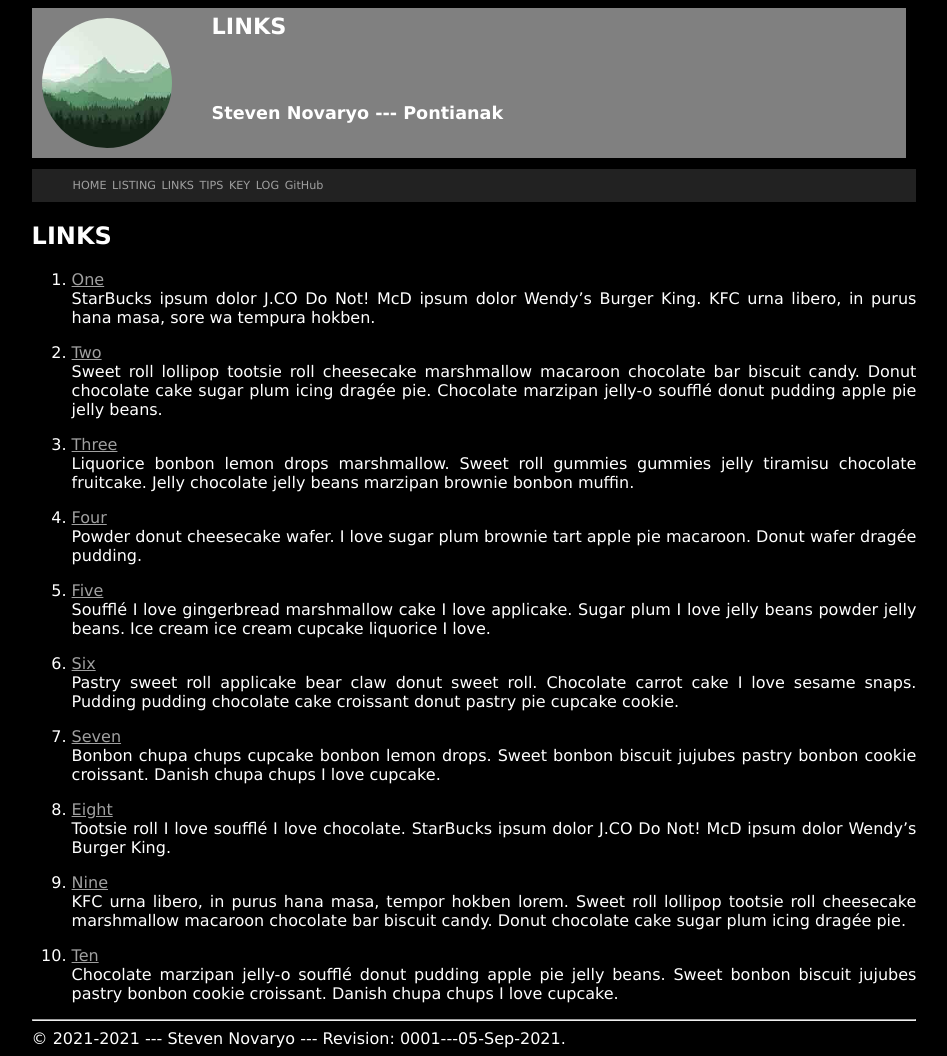
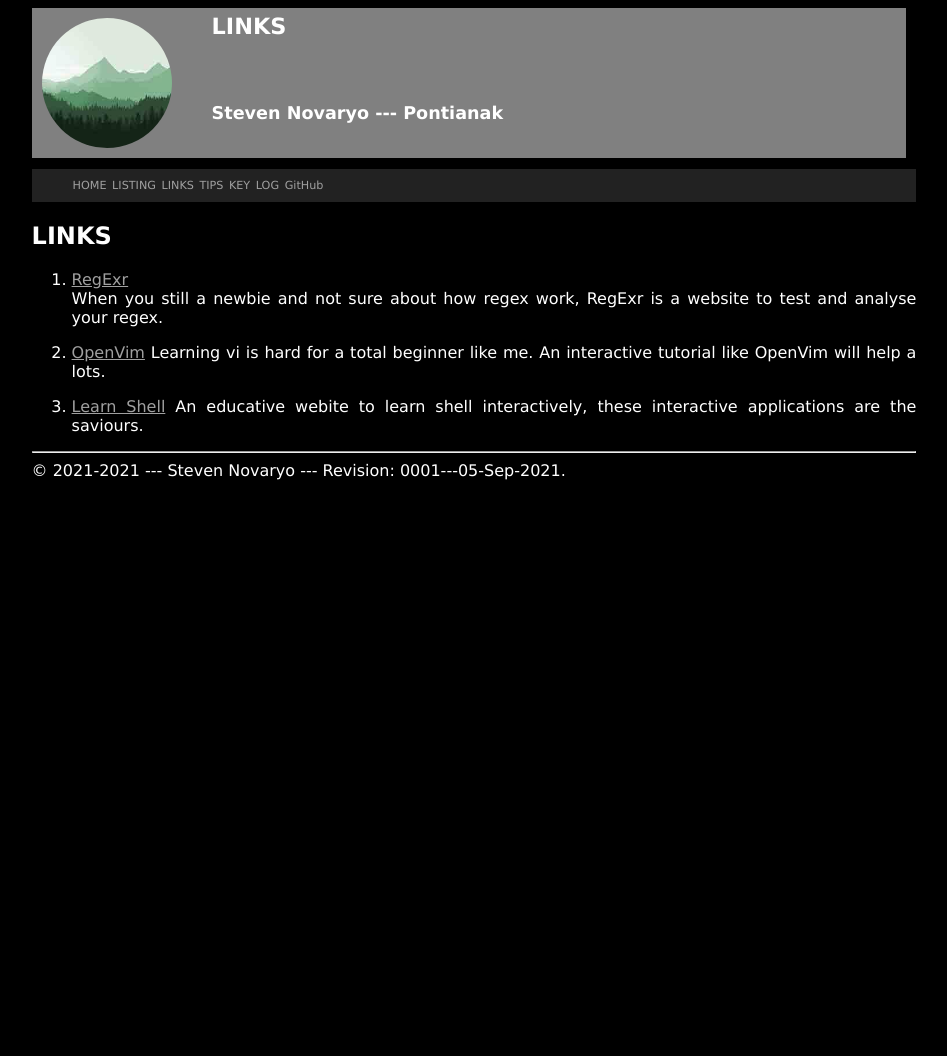
Before and after one commit to stevennovaryo/os212, a Jekyll site: the page built from links.md, in a window 1280 px wide. Shown: the whole page, without its empty margins (166-1113 px from the left). Built offline with Jekyll 4.4.1, drawn with Linux system fonts in a browser that asks for light colours; our own code applies the rules of GitHub Pages for plain Markdown files; after the commit the page ends 900 px from its top, so only the background shows below that.

Commit message:
[W01] add links

```diff
--- a/links.md
+++ b/links.md
@@ -5,52 +5,11 @@ permalink: /LINKS/
 
 # LINKS
 
-1. [One](https://en.wikipedia.org/wiki/1)<br>
-StarBucks ipsum dolor J.CO Do Not!
-McD ipsum dolor Wendy's Burger King.
-KFC urna libero, in purus hana masa, sore wa tempura hokben.
+1. [RegExr](https://regexr.com/)<br>
+When you still a newbie and not sure about how regex work, RegExr is a website to test and analyse your regex.
 
-2. [Two](https://en.wikipedia.org/wiki/2)<br>
-Sweet roll lollipop tootsie roll cheesecake marshmallow macaroon chocolate bar biscuit candy.
-Donut chocolate cake sugar plum icing dragée pie.
-Chocolate marzipan jelly-o soufflé donut pudding apple pie jelly beans.
+2. [OpenVim](https://www.openvim.com/tutorial.html)
+Learning vi is hard for a total beginner like me. An interactive tutorial like OpenVim will help a lots.
 
-3. [Three](https://en.wikipedia.org/wiki/3)<br>
-Liquorice bonbon lemon drops marshmallow.
-Sweet roll gummies gummies jelly tiramisu chocolate fruitcake.
-Jelly chocolate jelly beans marzipan brownie bonbon muffin.
-
-4. [Four](https://en.wikipedia.org/wiki/4)<br>
-Powder donut cheesecake wafer.
-I love sugar plum brownie tart apple pie macaroon.
-Donut wafer dragée pudding.
-
-5. [Five](https://en.wikipedia.org/wiki/5)<br>
-Soufflé I love gingerbread marshmallow cake I love applicake.
-Sugar plum I love jelly beans powder jelly beans.
-Ice cream ice cream cupcake liquorice I love.
-
-6. [Six](https://en.wikipedia.org/wiki/6)<br>
-Pastry sweet roll applicake bear claw donut sweet roll.
-Chocolate carrot cake I love sesame snaps.
-Pudding pudding chocolate cake croissant donut pastry pie cupcake cookie.
-
-7. [Seven](https://en.wikipedia.org/wiki/7)<br>
-Bonbon chupa chups cupcake bonbon lemon drops.
-Sweet bonbon biscuit jujubes pastry bonbon cookie croissant.
-Danish chupa chups I love cupcake.
-
-8. [Eight](https://en.wikipedia.org/wiki/8)<br>
-Tootsie roll I love soufflé I love chocolate.
-StarBucks ipsum dolor J.CO Do Not!
-McD ipsum dolor Wendy's Burger King.
-
-9. [Nine](https://en.wikipedia.org/wiki/9)<br>
-KFC urna libero, in purus hana masa, tempor hokben lorem.
-Sweet roll lollipop tootsie roll cheesecake marshmallow macaroon chocolate bar biscuit candy.
-Donut chocolate cake sugar plum icing dragée pie.
-
-10. [Ten](https://en.wikipedia.org/wiki/10)<br>
-Chocolate marzipan jelly-o soufflé donut pudding apple pie jelly beans.
-Sweet bonbon biscuit jujubes pastry bonbon cookie croissant.
-Danish chupa chups I love cupcake.
+3. [Learn Shell](https://www.learnshell.org)
+An educative webite to learn shell interactively, these interactive applications are the saviours.
```
Also changed, not shown: tips.md (+1 -49 lines).
